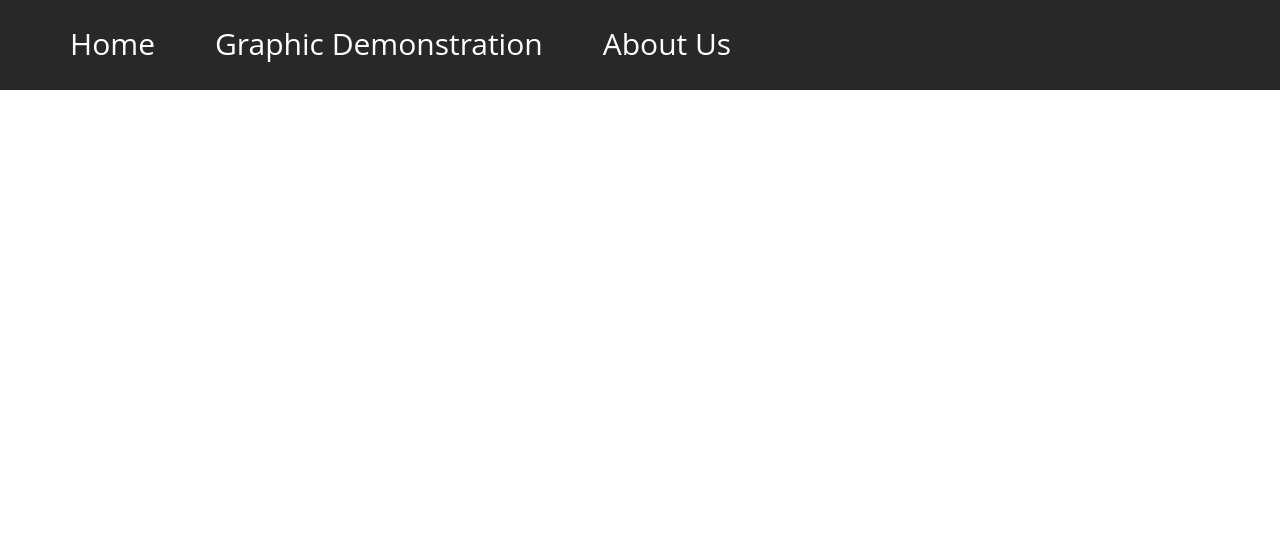
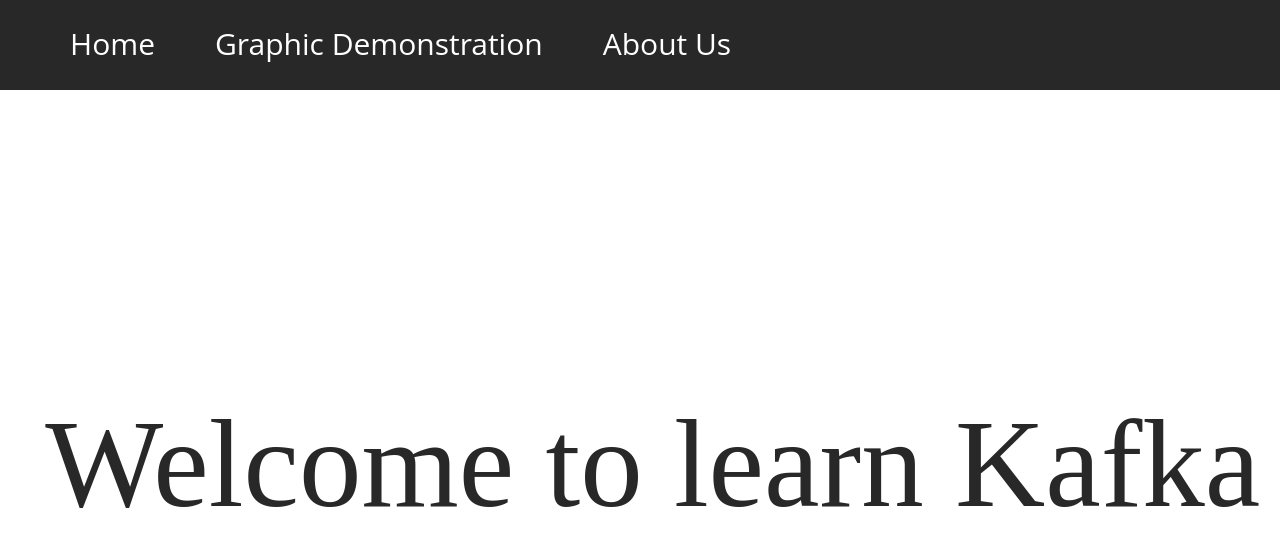
Before and after one commit to YuboSun83/kafka-project, a React (Create React App) app in the folder kafka-react/: page / in a window 1280 px wide. Shown: the top 546 px of the page. Built offline with nearby package versions, Linux system fonts and the light colour scheme.

Commit message:
update main page

```diff
--- a/kafka-react/package.json
+++ b/kafka-react/package.json
@@ -8,6 +8,7 @@
     "@testing-library/user-event": "^13.5.0",
     "react": "^17.0.2",
     "react-dom": "^17.0.2",
+    "react-router-dom": "^6.2.1",
     "react-scripts": "5.0.0",
     "web-vitals": "^2.1.4"
   },
--- a/kafka-react/src/App.js
+++ b/kafka-react/src/App.js
@@ -1,9 +1,19 @@
 import './App.css';
+import {BrowserRouter as Router, Route, Switch} from 'react-router-dom'
 import Navigator from './components/Navigator';
+import Welcome from './components/Welcome';
 
 function App() {
   return (
-    <Navigator />
+    <div>
+      <Router>
+        <div>
+          <Navigator />
+          <Welcome />
+        </div>
+      </Router>
+    </div>
+
   );
 }
 
--- a/kafka-react/src/components/Navigator.jsx
+++ b/kafka-react/src/components/Navigator.jsx
@@ -2,15 +2,18 @@
 import '../css/Navigator.css';
 
 class Navigator extends Component {
+
+
+
     render() {
         return (
             <header>
                 <div className="nav">
                     <nav>
                         <ul>
-                            <li><a href="./index.html">Home</a></li>
-                            <li><a href="./html/graph.html">Graphic Demonstration</a></li>
-                            <li><a href="./html/about.html">About Us</a></li>
+                            <li><div className='item'>Home</div></li>
+                            <li><div className='item'>Graphic Demonstration</div></li>
+                            <li><div className='item'>About Us</div></li>
                         </ul>
                     </nav>
                 </div>
--- /dev/null
+++ b/kafka-react/src/components/Welcome.jsx
@@ -0,0 +1,14 @@
+import React, { Component } from 'react';
+import '../css/Welcome.css';
+
+class Welcome extends Component {
+    render() {
+        return (
+            <div className='welcome'>
+                Welcome to learn Kafka
+            </div>
+        );
+    }
+}
+
+export default Welcome;
--- a/kafka-react/src/css/Navigator.css
+++ b/kafka-react/src/css/Navigator.css
@@ -33,15 +33,16 @@
     background-color: #282828;
   }
 
-  a{
+  .item{
     text-align: center;
     color: #ffffff;
     text-decoration: none;
     font-family: 'Open Sans', sans-serif;
     font-size: 30px;
+    cursor: pointer;
   }
 
-  a:hover{
+  .item:hover{
     color: #ffffff9b;
     transition: 0.5s;
   }
--- /dev/null
+++ b/kafka-react/src/css/Welcome.css
@@ -0,0 +1,10 @@
+.welcome{
+    padding: 3px;
+    margin-left: 2%;
+    margin-top: 10px;
+    font-family: 'Alfa Slab One', cursive;
+    color: #282828;
+    font-size: 125px;
+    margin-top: 300px;
+    text-align: center;
+}
```
Also changed, not shown: kafka-react/src/components/About.jsx (added, +13 -0 lines), 1 other file (tests, documents, lock files or other folders).
